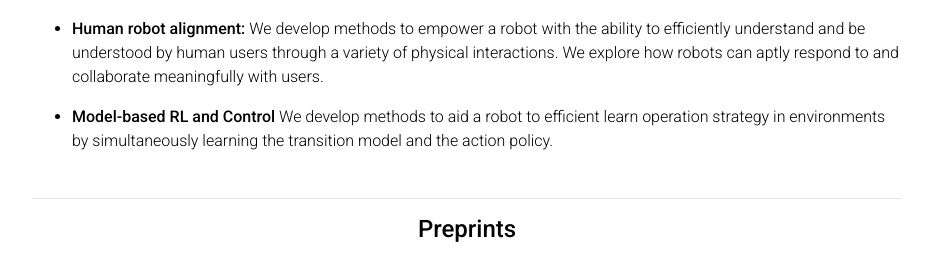
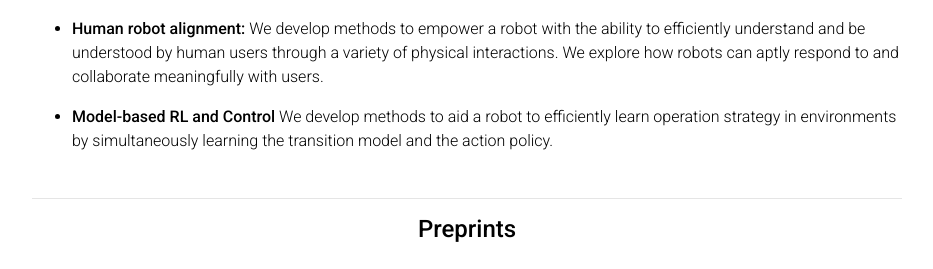
Before and after one commit to Zhi-Xian-Xie/Zhi-Xian-Xie.github.io, a Jekyll site: the page built from _pages/about.md, in a window 1280 px wide and 1076 px high, cut to the strip 552-821 px from the top of the window. Shown: the whole strip, without its empty margins (173-1106 px from the left). Built offline with Jekyll 4.4.1, drawn with Linux system fonts in a browser that asks for light colours; nearby versions of some CDN libraries; a style sheet for code colours, icons or effects is not loaded.

Commit message:
trigger rebuild

```diff
--- a/_pages/about.md
+++ b/_pages/about.md
@@ -64,7 +64,7 @@ My research focuses on:
 
 - **Human robot alignment:**  We develop methods to empower a robot with the ability to efficiently understand and be understood by human users through a variety of physical interactions. We explore how robots can aptly respond to and collaborate meaningfully with users.
 
-- **Model-based RL and Control** We develop methods to aid a robot to efficient learn operation strategy in environments by simultaneously learning the transition model and the action policy.
+- **Model-based RL and Control** We develop methods to aid a robot to efficiently learn operation strategy in environments by simultaneously learning the transition model and the action policy.
 
 
 <p style="margin-bottom:1.2cm; margin-left: 1.5cm"> </p>
```
